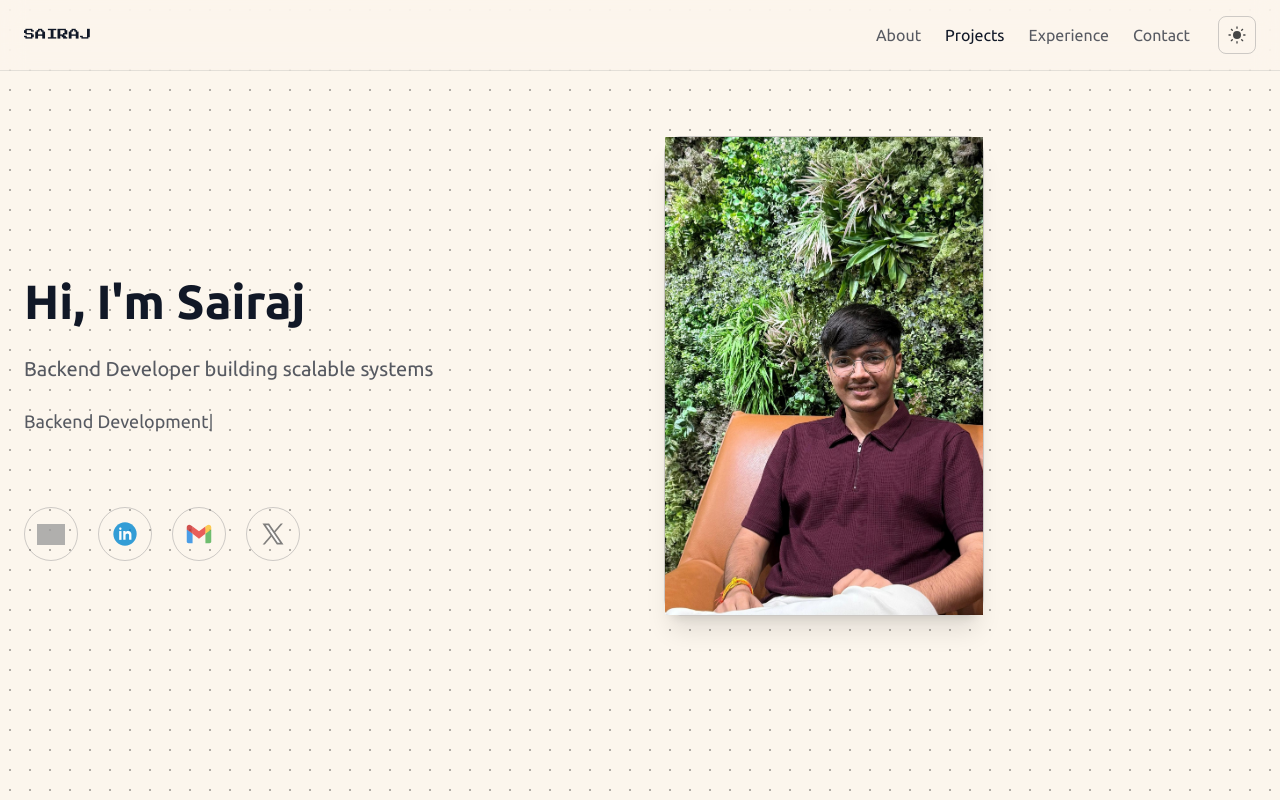
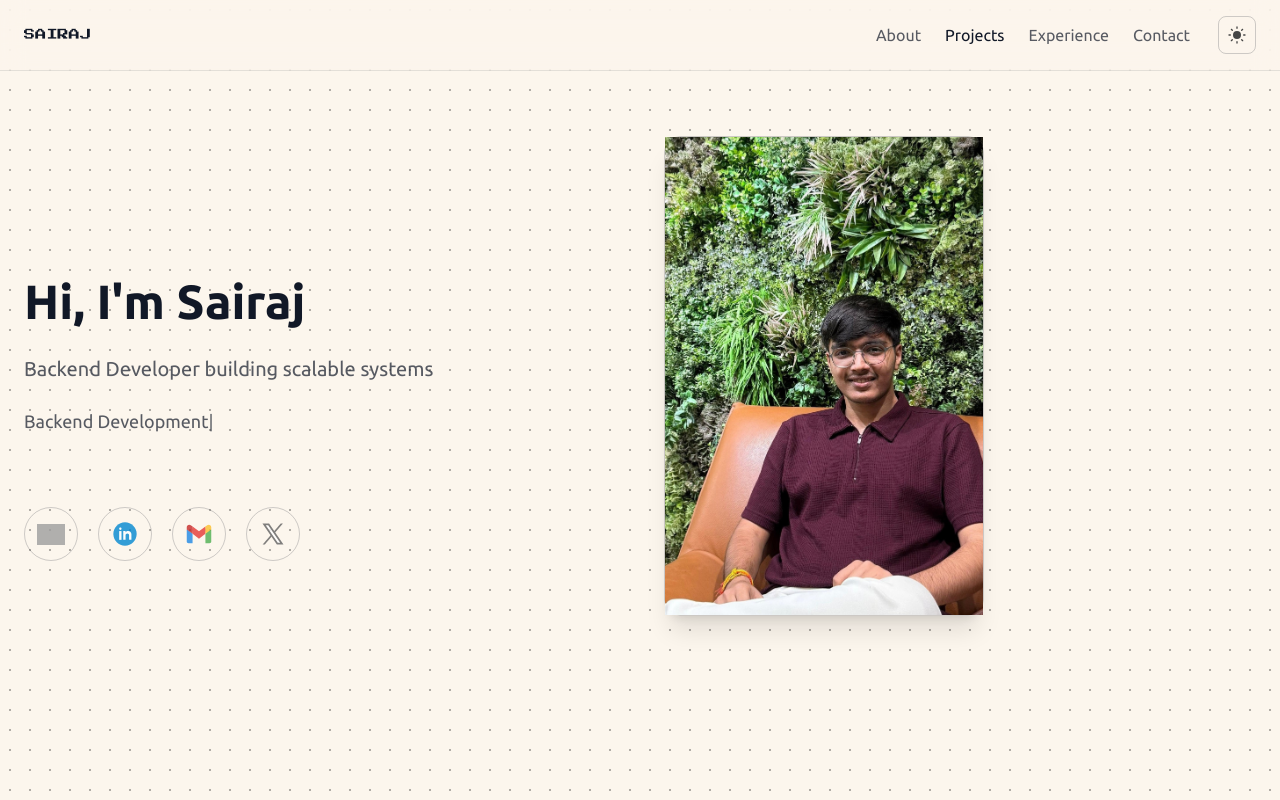
Before and after one commit to Sairaj182/portfolio, a React (Vite) app: page / in a window 1280 px wide. Shown: the top 800 px of the page. Built offline with nearby package versions, Linux system fonts and the light colour scheme; grey boxes are pictures that could not be loaded.

Commit message:
Updated assets

```diff
--- a/src/components/Hero.jsx
+++ b/src/components/Hero.jsx
@@ -104,7 +104,7 @@ export default function Hero() {
            hover:scale-105 transition duration-300"
           >
             <img
-              src="/profile.jpeg"
+              src="/profile-1.jpeg"
               alt="Sairaj"
               className="w-full h-full object-cover"
             />
```
Also changed, not shown: public/profile-1.jpeg (added).
